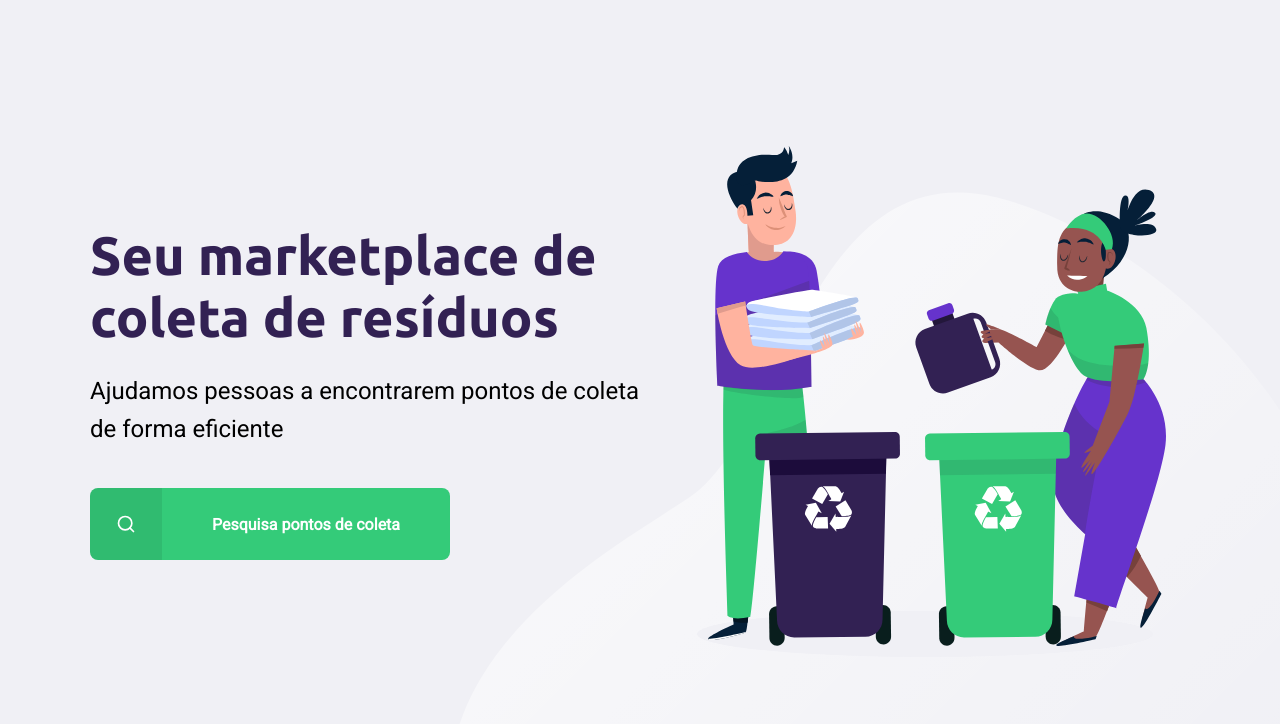
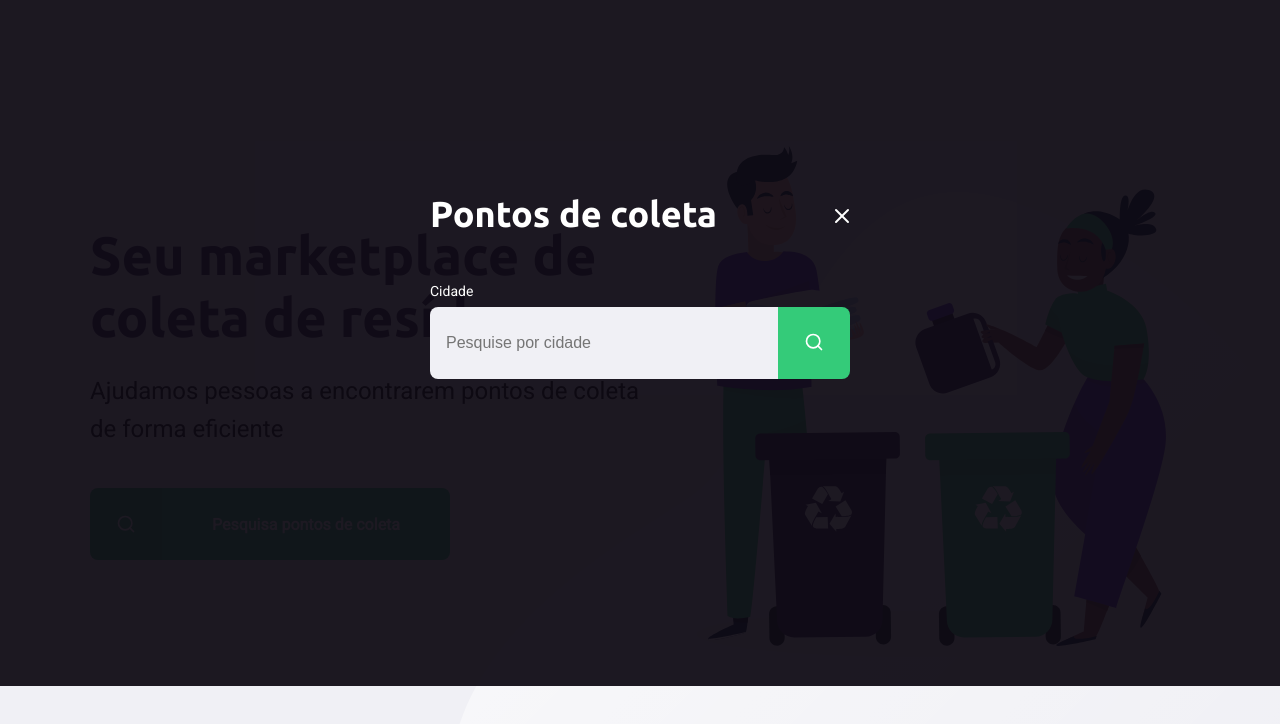
Before and after one commit to GabrielBorges-code/Next_Level_Week_1.0, a plain HTML site: page NLW/index.html in a window 1280 px wide. Shown: the part 114-838 px from the top of the page. Drawn offline with Linux system fonts and the light colour scheme.

Commit message:
criando css para tela de pesquisa

```diff
--- a/NLW/Styles/create-point.css
+++ b/NLW/Styles/create-point.css
@@ -58,7 +58,7 @@ form .field-group{
      display: flex;
  }
 form input, form select{
-    background-color: #f0f0f5;
+    background-color: var(--second-color);
 
     border: 0;
     padding: 16px 24px;
--- a/NLW/Styles/main.css
+++ b/NLW/Styles/main.css
@@ -1,6 +1,8 @@
 :root{
     --title-color: #322153;
     --primary-color: #34cb79;
+    --second-color: #f0f0f5;
+
 }
 *{
     margin: 0;
@@ -11,7 +13,7 @@ html {
     font-family: Roboto, sans-serif;
 }
 body{
-    background: #f0f0f5;
+    background: var(--second-color);
     -webkit-font-smoothing: antialiased;
 }
 a{
--- /dev/null
+++ b/NLW/Styles/model.css
@@ -0,0 +1,86 @@
+#modal{
+    background-color: #0E0A14ef;
+
+    height: 100vh;
+    width: 100vw;
+
+    position: fixed;
+    top: 0;
+
+    display: flex;
+    justify-content: center;
+    align-items: center;
+
+    transition: 400ms;
+}
+#modal .content{
+    color: white;
+
+    width: 420px;
+
+}
+
+#modal .header{
+    display: flex;
+    align-items: center;
+    justify-content: space-between;
+    margin-bottom: 48px;
+}
+
+#modal .header a {
+    background-image: url('../icones/x.svg');
+
+    width: 20px;
+    height: 20px;
+
+    display: flex;
+
+    font-size: 0.01px;
+}
+#modal .header h1{
+    color: white;
+
+    font-size: 36px;
+    line-height: 42px;
+
+}
+
+#modal form label{
+    font-size: 14px;
+    line-height: 16px;
+
+    display: block;
+    margin-bottom: 8px;
+}
+
+#modal form .field{
+    display: flex;
+}
+#modal form input{
+    flex: 1;
+
+    background-color: var(--second-color);
+
+    border-radius: 8px 0 0 8px;
+    border: 0;
+
+    padding: 16px 16px;
+
+    font-size: 16px;
+    color: #6c6c80;
+}
+
+#modal form button{
+    width: 72px;
+    height: 72px;
+
+    background-color: var(--primary-color);
+
+    border: 0;
+    border-radius: 0 8px 8px 0;
+
+}
+
+#modal form button:hover{
+    background-color: #22ffbb;
+}
--- a/NLW/index.html
+++ b/NLW/index.html
@@ -10,6 +10,7 @@
 
     <link rel="stylesheet" href="Styles/main.css">
     <link rel="stylesheet" href="Styles/home.css">
+    <link rel="stylesheet" href="Styles/model.css">
     <link rel="stylesheet" href="Styles/resposive.css">
 
 </head>
@@ -38,5 +39,24 @@
 
         </div>
     </div>
+
+    <div id="modal">
+        <div class="content">
+            <div class="header">
+                <h1>Pontos de coleta</h1>
+                <a href = "">Fechar</a>
+            </div>
+            <form action="">
+                <label for="search">Cidade</label>
+                <div class="search field">
+                    <input type="text" name="search" placeholder="Pesquise por cidade">
+                    <button>
+                        <img src="icones/search.svg" alt="Buscar">
+                    </button>
+                </div>
+            </form>
+        </div>
+    </div>
+
 </body>
 </html>
```
Also changed, not shown: NLW/create-point.html (+2 -0 lines).
